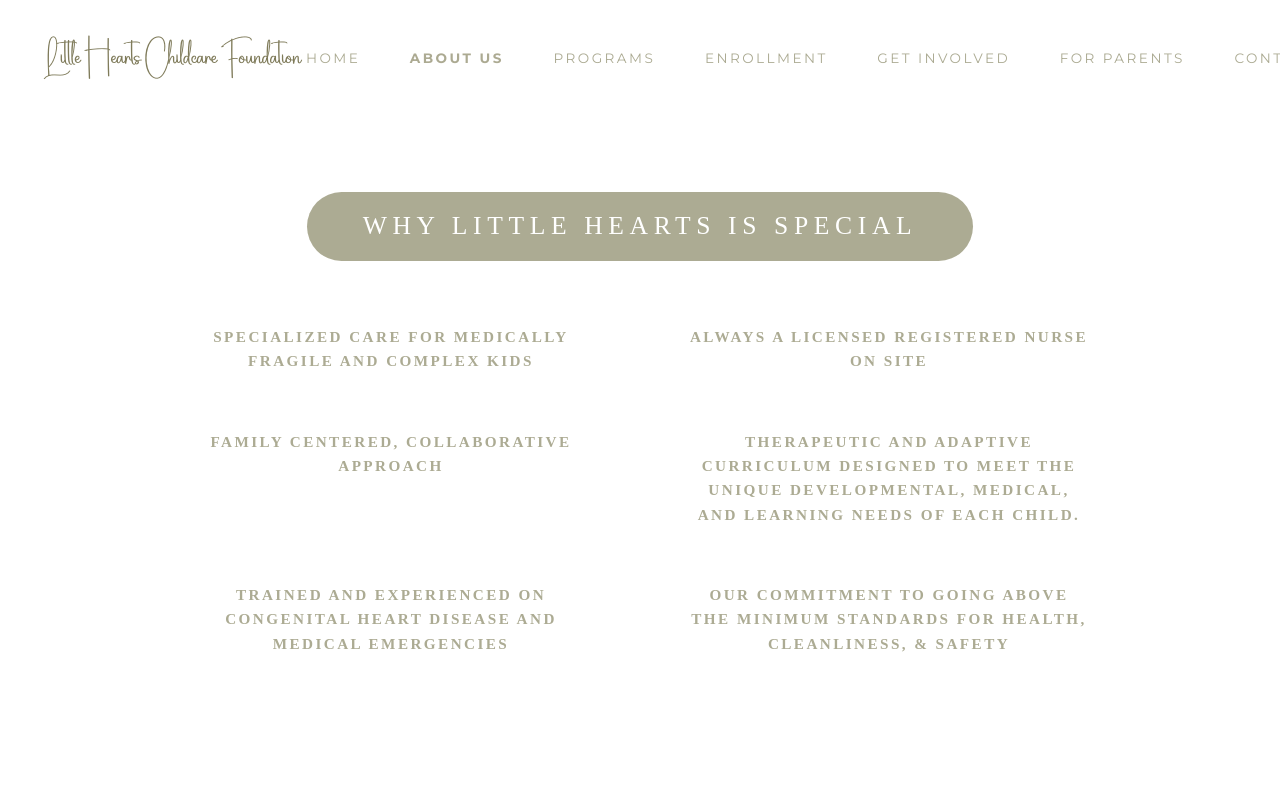
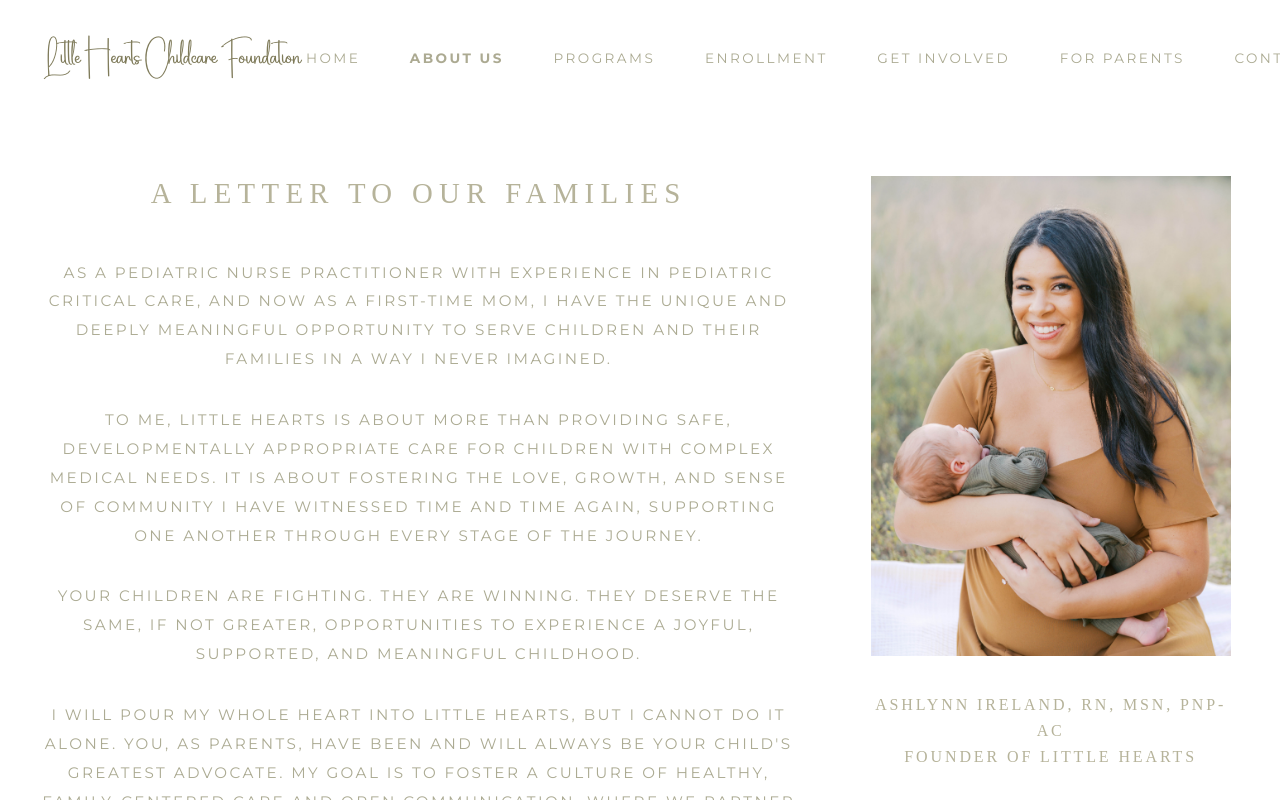
Before and after one commit to WesleyIreland109/little-hearts-frontend, a React (Vite) app: page /about in a window 1280 px wide. Built offline with nearby package versions, Linux system fonts and the light colour scheme.

Commit message:
Updates to AboutUs

```diff
--- a/src/pages/AboutUs.module.css
+++ b/src/pages/AboutUs.module.css
@@ -11,6 +11,77 @@
   right: 0;
   bottom: 0;
   padding-top: calc(80px + 2rem);
+}
+
+/* A LETTER TO OUR FAMILIES layout */
+.letterSection {
+  width: 100%;
+  max-width: 1200px;
+  margin: 4rem auto 0 auto;
+}
+
+.letterInner {
+  display: grid;
+  grid-template-columns: minmax(0, 2fr) minmax(0, 1fr);
+  column-gap: 4rem;
+  align-items: flex-start;
+}
+
+.letterTextColumn {
+  text-align: center;
+}
+
+.letterTitle {
+  font-family: 'Times New Roman', Times, serif;
+  font-size: 1.8rem;
+  letter-spacing: 0.22em;
+  font-weight: 400;
+  color: #b6b39a;
+  text-transform: uppercase;
+  margin-bottom: 3rem;
+}
+
+.letterBody {
+  font-family: 'Montserrat', sans-serif;
+  font-size: 0.95rem;
+  color: #acab93;
+  font-weight: 500;
+  letter-spacing: 0.16em;
+  text-transform: uppercase;
+  line-height: 1.9;
+  margin-bottom: 2rem;
+}
+
+.letterClosing {
+  font-family: 'Montserrat', sans-serif;
+  font-size: 0.9rem;
+  color: #acab93;
+  font-weight: 500;
+  letter-spacing: 0.16em;
+  text-transform: uppercase;
+  line-height: 1.9;
+  margin-top: 3rem;
+}
+
+.letterImageColumn {
+  text-align: center;
+}
+
+.letterImage {
+  width: 100%;
+  max-width: 360px;
+  height: auto;
+  object-fit: cover;
+}
+
+.letterImageCaption {
+  font-family: 'Times New Roman', Times, serif;
+  font-size: 1rem;
+  letter-spacing: 0.18em;
+  font-weight: 400;
+  color: #b6b39a;
+  text-transform: uppercase;
+  margin-top: 1.8rem;
 }
 
 /* Centered mission section */
@@ -245,6 +316,15 @@
     padding-top: calc(70px + 2.5rem);
   }
 
+  .letterInner {
+    grid-template-columns: 1fr;
+    row-gap: 3rem;
+  }
+
+  .letterImageColumn {
+    order: 2;
+  }
+
   .whyTitle,
   .servicesTitle {
     font-size: 1.4rem;
--- a/src/pages/AboutUs.tsx
+++ b/src/pages/AboutUs.tsx
@@ -1,7 +1,63 @@
 import styles from './AboutUs.module.css';
+import ashlynnPfp from '../assets/ashlynnPfp.jpg';
 
 const AboutUs = () => (
   <div className={styles.aboutContainer}>
+    {/* A LETTER TO OUR FAMILIES section */}
+    <section className={styles.letterSection}>
+      <div className={styles.letterInner}>
+        <div className={styles.letterTextColumn}>
+          <h1 className={styles.letterTitle}>A LETTER TO OUR FAMILIES</h1>
+
+          <p className={styles.letterBody}>
+            AS A PEDIATRIC NURSE PRACTITIONER WITH EXPERIENCE IN PEDIATRIC CRITICAL CARE, AND NOW AS A FIRST-TIME MOM,
+            I HAVE THE UNIQUE AND DEEPLY MEANINGFUL OPPORTUNITY TO SERVE CHILDREN AND THEIR FAMILIES IN A WAY I NEVER
+            IMAGINED.
+          </p>
+
+          <p className={styles.letterBody}>
+            TO ME, LITTLE HEARTS IS ABOUT MORE THAN PROVIDING SAFE, DEVELOPMENTALLY APPROPRIATE CARE FOR CHILDREN WITH
+            COMPLEX MEDICAL NEEDS. IT IS ABOUT FOSTERING THE LOVE, GROWTH, AND SENSE OF COMMUNITY I HAVE WITNESSED TIME
+            AND TIME AGAIN, SUPPORTING ONE ANOTHER THROUGH EVERY STAGE OF THE JOURNEY.
+          </p>
+
+          <p className={styles.letterBody}>
+            YOUR CHILDREN ARE FIGHTING. THEY ARE WINNING. THEY DESERVE THE SAME, IF NOT GREATER, OPPORTUNITIES TO
+            EXPERIENCE A JOYFUL, SUPPORTED, AND MEANINGFUL CHILDHOOD.
+          </p>
+
+          <p className={styles.letterBody}>
+            I WILL POUR MY WHOLE HEART INTO LITTLE HEARTS, BUT I CANNOT DO IT ALONE. YOU, AS PARENTS, HAVE BEEN AND WILL
+            ALWAYS BE YOUR CHILD&apos;S GREATEST ADVOCATE. MY GOAL IS TO FOSTER A CULTURE OF HEALTHY, FAMILY-CENTERED CARE
+            AND OPEN COMMUNICATION, WHERE WE PARTNER TOGETHER TO SUPPORT YOUR CHILD AND CELEBRATE THEIR GROWTH EVERY
+            STEP OF THE WAY.
+          </p>
+
+          <p className={styles.letterBody}>
+            IT WOULD BE AN HONOR TO WALK ALONGSIDE YOUR FAMILY AND WATCH YOUR CHILD GROW AND BLOSSOM WITHIN OUR
+            COMMUNITY.
+          </p>
+
+          <p className={styles.letterClosing}>
+            WITH HEART AND GRATITUDE,
+            <br />
+            ASHLYNN IRELAND, RN, MSN, PNP-AC
+            <br />
+            FOUNDER &amp; EXECUTIVE DIRECTOR, LITTLE HEARTS
+          </p>
+        </div>
+
+        <div className={styles.letterImageColumn}>
+          <img src={ashlynnPfp} alt="Ashlynn Ireland holding a baby" className={styles.letterImage} />
+          <p className={styles.letterImageCaption}>
+            ASHLYNN IRELAND, RN, MSN, PNP-AC
+            <br />
+            FOUNDER OF LITTLE HEARTS
+          </p>
+        </div>
+      </div>
+    </section>
+
     {/* WHY LITTLE HEARTS IS SPECIAL section moved from Home */}
     <section id="why-section" className={styles.whySection}>
       <div className={styles.whyTitleWrapper}>
```
Also changed, not shown: src/assets/ashlynnPfp.jpg (added).
